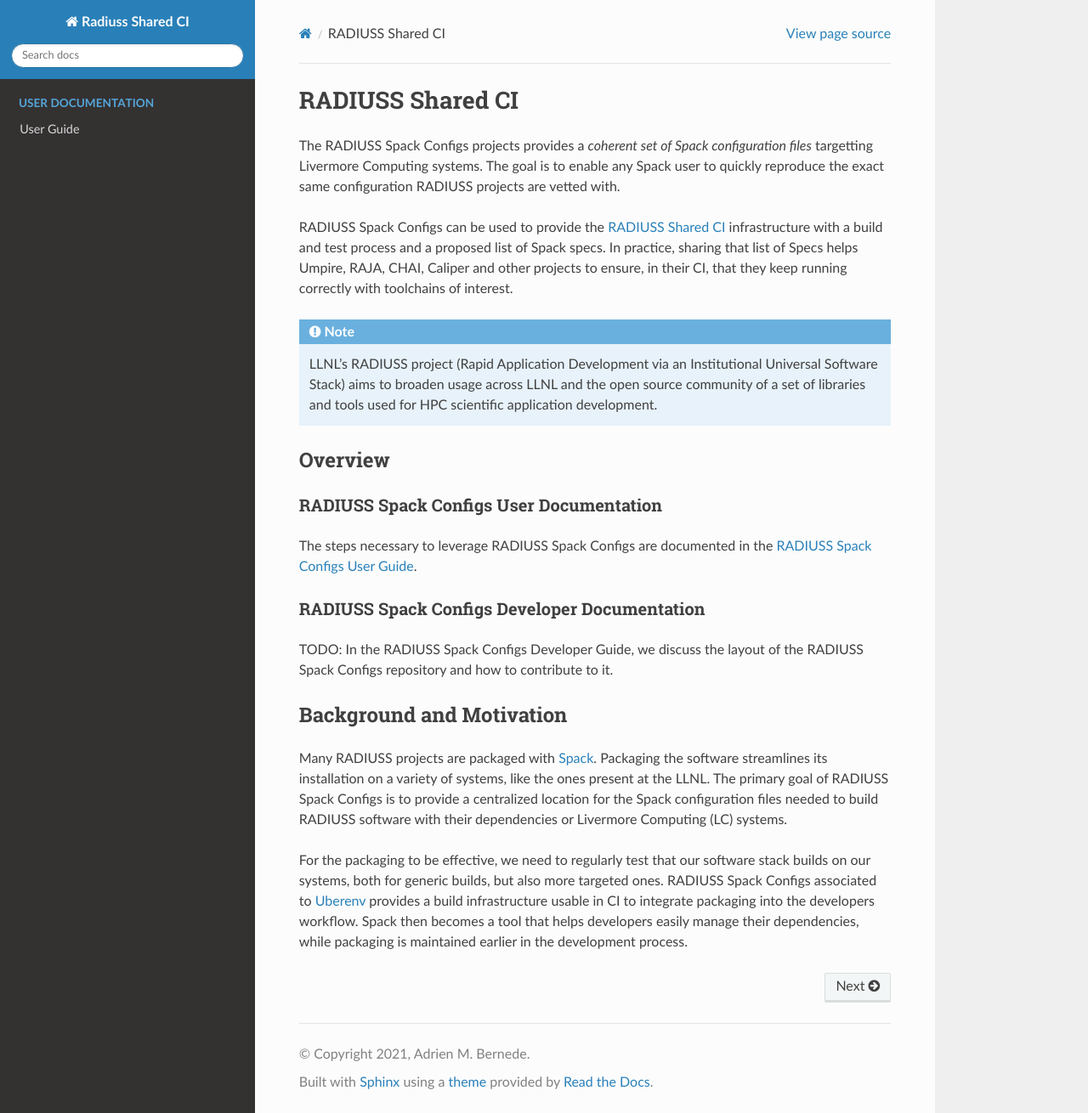
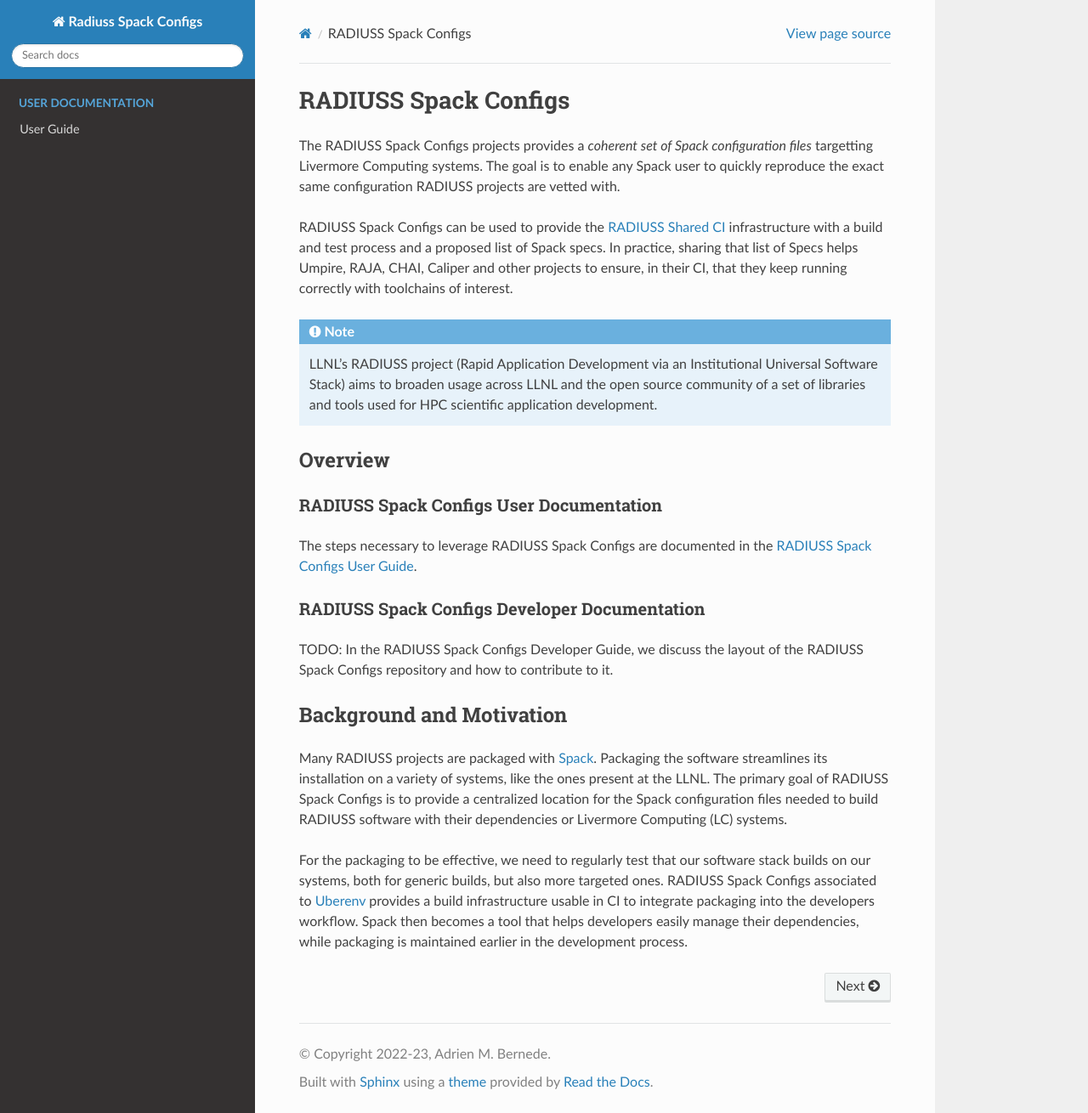
Before and after one commit to LLNL/radiuss-spack-configs, a Sphinx documentation site: the page built from docs/index.rst, in a window 1280 px wide and 1310 px high. Shown: the whole window at 85% size. Built offline with Sphinx 7.4.7 and the Read the Docs theme 2.0.0, drawn with Linux system fonts in a browser that asks for light colours; pages that are not in the unit, such as notebooks, are missing from menus.

Commit message:
Fix copy-paste errors

```diff
--- a/docs/conf.py
+++ b/docs/conf.py
@@ -17,12 +17,12 @@
 
 # -- Project information -----------------------------------------------------
 
-project = u'Radiuss Shared CI'
-copyright = u'2021, Adrien M. Bernede'
+project = u'Radiuss Spack Configs'
+copyright = u'2022-23, Adrien M. Bernede'
 author = u'Adrien M. Bernede'
 
 # The full version, including alpha/beta/rc tags
-release = u'0.1'
+release = u'1.0'
 
 
 # -- General configuration ---------------------------------------------------
@@ -86,7 +86,7 @@ html_static_path = ['_static']
 # -- Options for HTMLHelp output ------------------------------------------
 
 # Output file base name for HTML help builder.
-htmlhelp_basename = 'RAD_Shared_CI'
+htmlhelp_basename = 'RAD_Spack_Configs'
 
 
 # -- Options for LaTeX output ---------------------------------------------
@@ -113,7 +113,7 @@ latex_elements = {
 # (source start file, target name, title,
 #  author, documentclass [howto, manual, or own class]).
 latex_documents = [
-    (master_doc, 'RADIUSS_Shared_CI.tex', u'RADIUSS Shared CI Documentation',
+    (master_doc, 'RADIUSS_Spack_Configs.tex', u'RADIUSS Spack Configs Documentation',
      u'Adrien M. Bernede', 'manual'),
 ]
 
@@ -123,7 +123,7 @@ latex_documents = [
 # One entry per manual page. List of tuples
 # (source start file, name, description, authors, manual section).
 man_pages = [
-    (master_doc, 'RADIUSS_Shared_CI', u'RADIUSS Shared CI Documentation',
+    (master_doc, 'RADIUSS_Spack_Configs', u'RADIUSS Spack Configs Documentation',
      [author], 1)
 ]
 
@@ -134,7 +134,7 @@ man_pages = [
 # (source start file, target name, title, author,
 #  dir menu entry, description, category)
 texinfo_documents = [
-    (master_doc, 'RADIUSS_Shared_CI', u'RADIUSS Shared CI Documentation',
+    (master_doc, 'RADIUSS_Spack_Configs', u'RADIUSS Spack Configs Documentation',
      author, 'Adrien M. Bernede', 'Rapid Application Development via an Institutional Universal Software Stack',
      'Miscellaneous'),
 ]
--- a/docs/index.rst
+++ b/docs/index.rst
@@ -4,9 +4,9 @@
 .. ## SPDX-License-Identifier: (MIT)
 .. ##
 
-#################
-RADIUSS Shared CI
-#################
+#####################
+RADIUSS Spack Configs
+#####################
 
 The RADIUSS Spack Configs projects provides a *coherent set of Spack
 configuration files* targetting Livermore Computing systems. The goal is to
```
